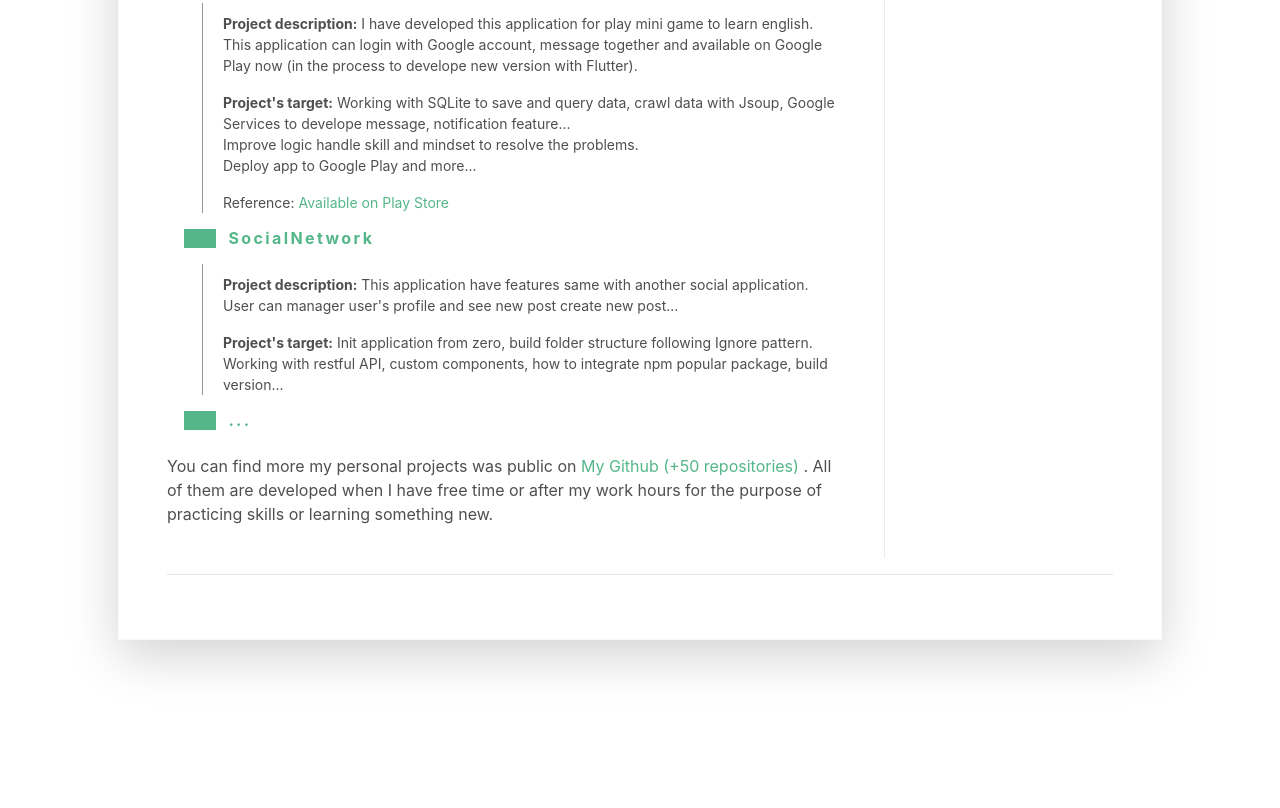
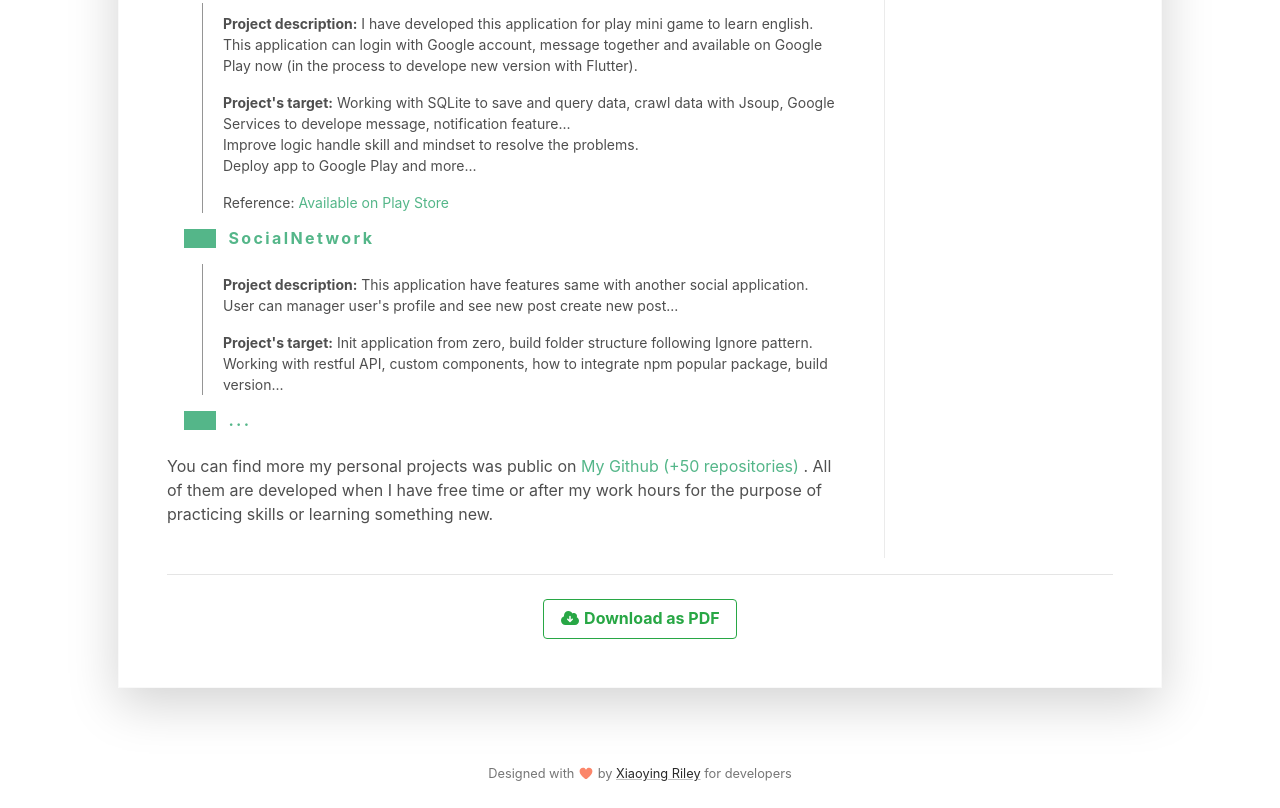
Before and after one commit to vietnguyenhoangw/online-cv-vietnguyenhoangw, a plain HTML site: page index.html in a window 1280 px wide. Shown: the part 2416-3224 px from the top of the page. Before the commit the page ends 3152 px from the top, so only its background shows below. Drawn offline with nearby package versions, Linux system fonts and the light colour scheme; a script that the page names is missing.

Commit message:
:penguin: add CV

```diff
--- a/index.html
+++ b/index.html
@@ -444,20 +444,20 @@
 				<!--//resume-body-->
 				<hr>
 				<!--//pdf-download-->
-				<!-- <div class="text-center mt-4">
-					<a href="assets/images/profile-image.jpeg" target="_blank" role="button"
+				<div class="text-center mt-4">
+					<a href="assets/[Mobile-DEV]-Nguyen-Hoang-Viet.pdf" target="_blank" role="button"
 						class="btn btn-outline-success">
 						<i class="fas fa-cloud-download-alt"></i>
 						Download as PDF</a>
-				</div> -->
+				</div>
 			</article>
 		</div>
 		<!--//container-->
 
 		<footer class="footer text-center py-4">
 			<!--/* This template is free as long as you keep the footer attribution link. If you'd like to use the template without the attribution link, you can buy the commercial license via our website: themes.3rdwavemedia.com Thank you for your support. :) */-->
-			<!-- <small class="copyright text-muted">Designed with <i class="fas fa-heart"></i> by <a class="theme-link"
-					href="http://themes.3rdwavemedia.com" target="_blank">Xiaoying Riley</a> for developers</small> -->
+			<small class="copyright text-muted">Designed with <i class="fas fa-heart"></i> by <a class="theme-link"
+					href="http://themes.3rdwavemedia.com" target="_blank">Xiaoying Riley</a> for developers</small>
 		</footer>
 
 	</div>
```
Also changed, not shown: 1 other file.
